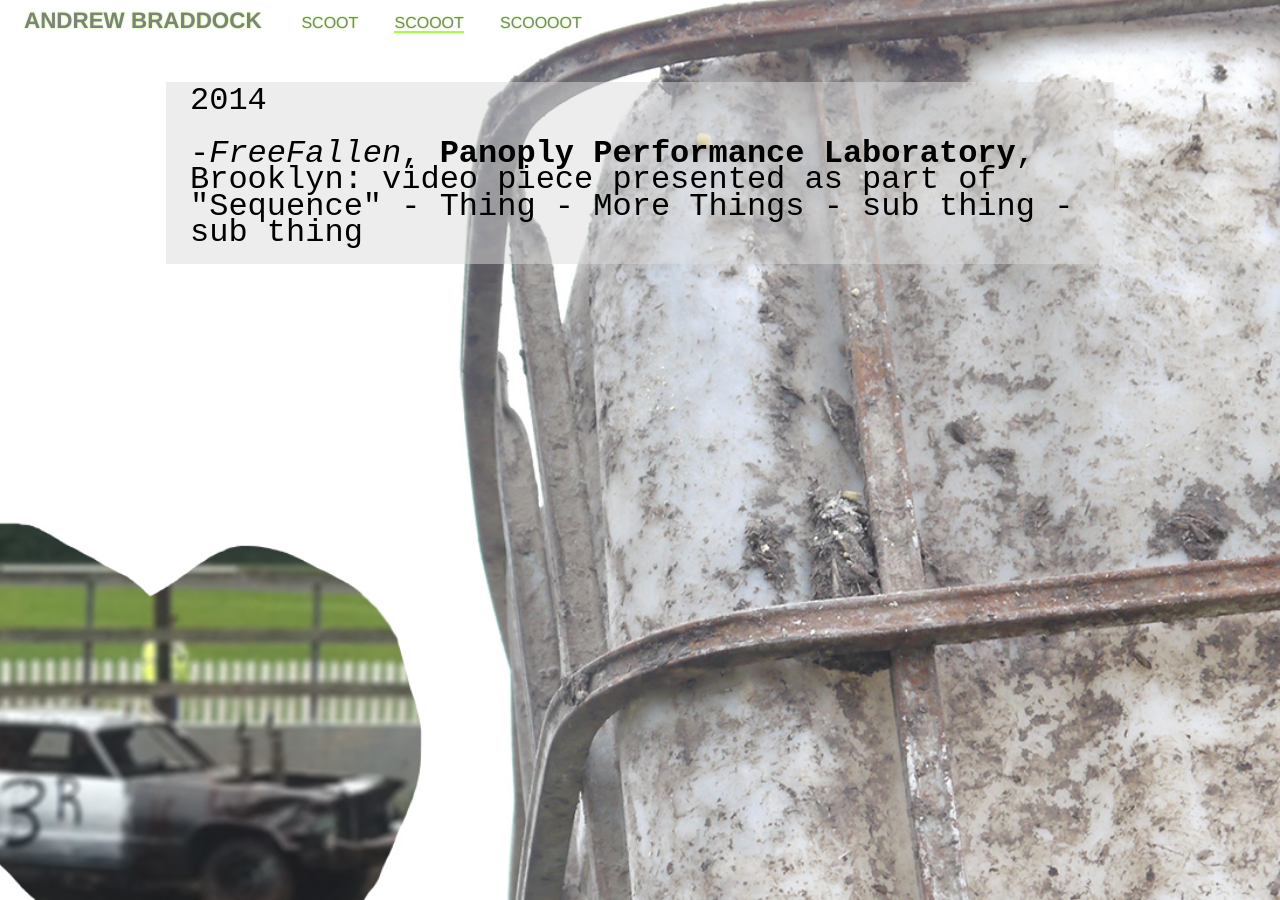
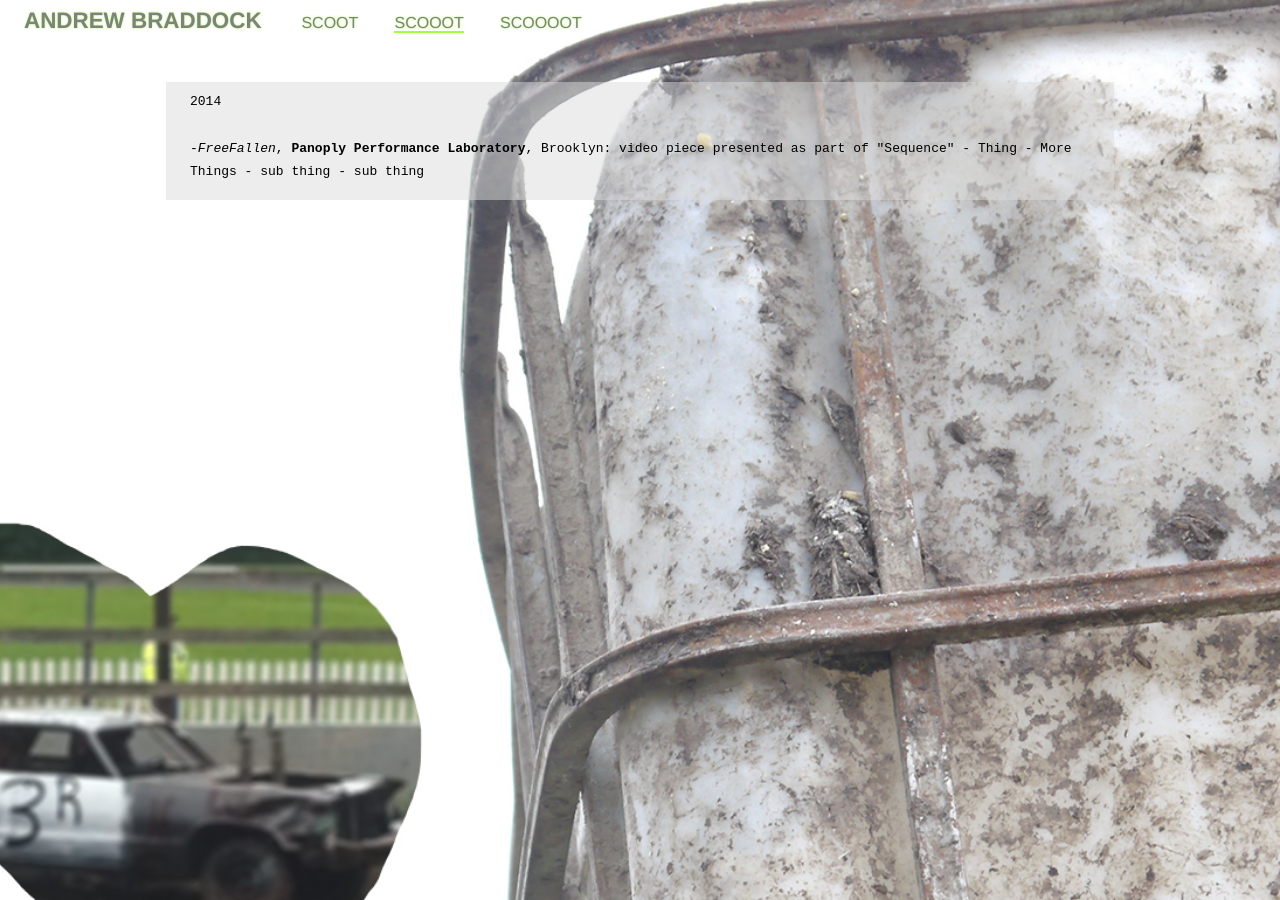
Before and after one commit to scootfence/scootfence.github.io, a Jekyll site: the page built from about.md, in a window 1280 px wide. Built offline with Jekyll 4.4.1, drawn with Linux system fonts in a browser that asks for light colours; Markdown is read by kramdown in place of the engine named in the settings.

Commit message:
Update about.md

```diff
--- a/about.md
+++ b/about.md
@@ -3,7 +3,7 @@ layout: pages
 title: History &amp; CV
 permalink: about/index.html
 ---
-<font size="6">
+<font size="2">
 2014
 <br><br>
 -<i>FreeFallen</i>, <b>Panoply Performance Laboratory</b>, Brooklyn: video piece presented as part of "Sequence"
```
